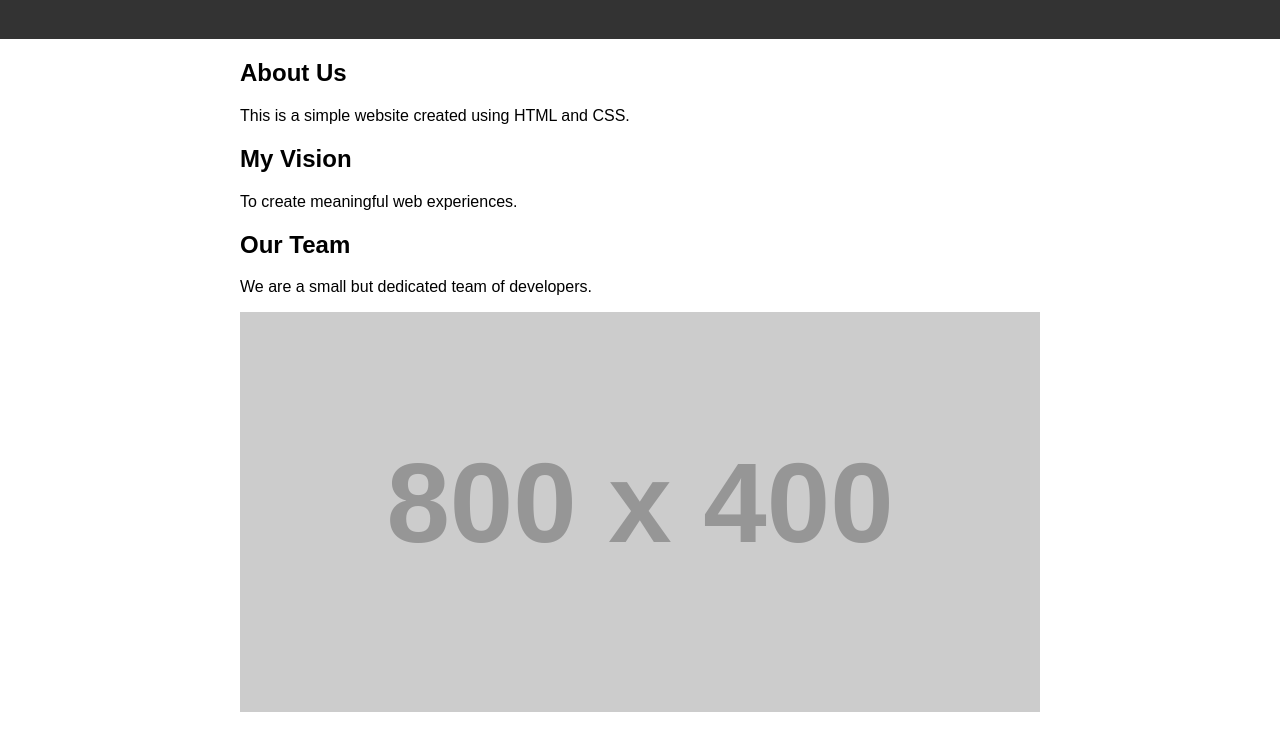
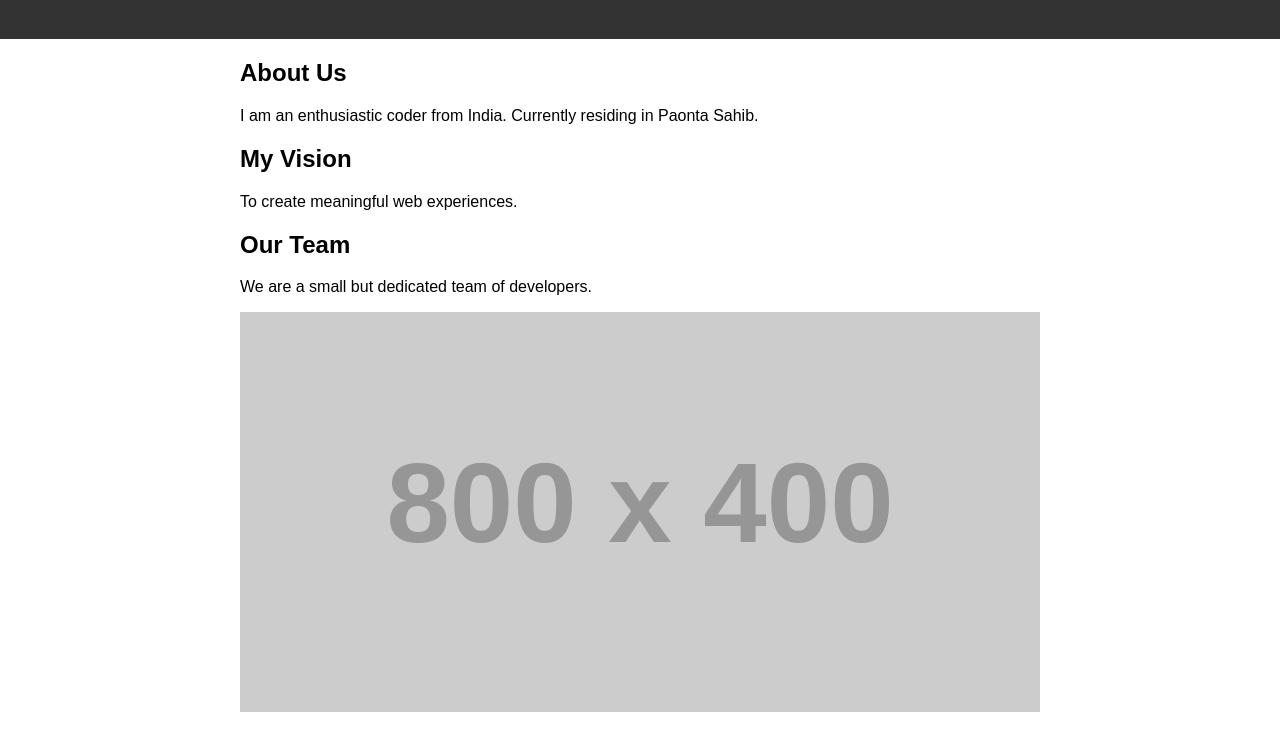
Before and after one commit to Aadityapathak1433/aadypattie, a plain HTML site: page index.html in a window 1280 px wide. Shown: the part 81-817 px from the top of the page. Drawn offline with Linux system fonts and the light colour scheme; placeholder pictures from the web are drawn by us.

Commit message:
Update(index.html): updated about us

```diff
--- a/index.html
+++ b/index.html
@@ -34,7 +34,7 @@
     </header>
     <div class="container">
         <h2>About Us</h2>
-        <p>This is a simple website created using HTML and CSS.</p>
+        <p>I am an enthusiastic coder from India. Currently residing in Paonta Sahib.</p>
         <h2>My Vision</h2>
         <p>To create meaningful web experiences.</p>
         <h2>Our Team</h2>
```
